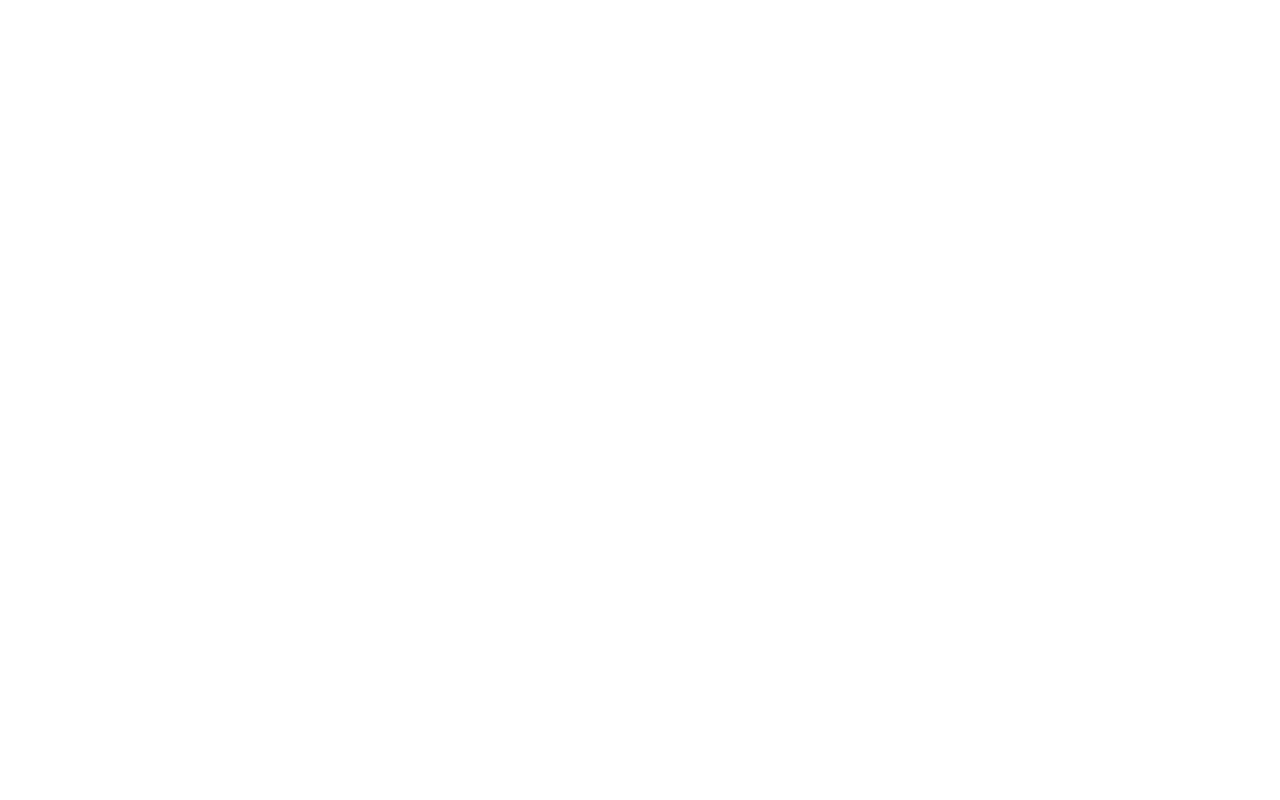
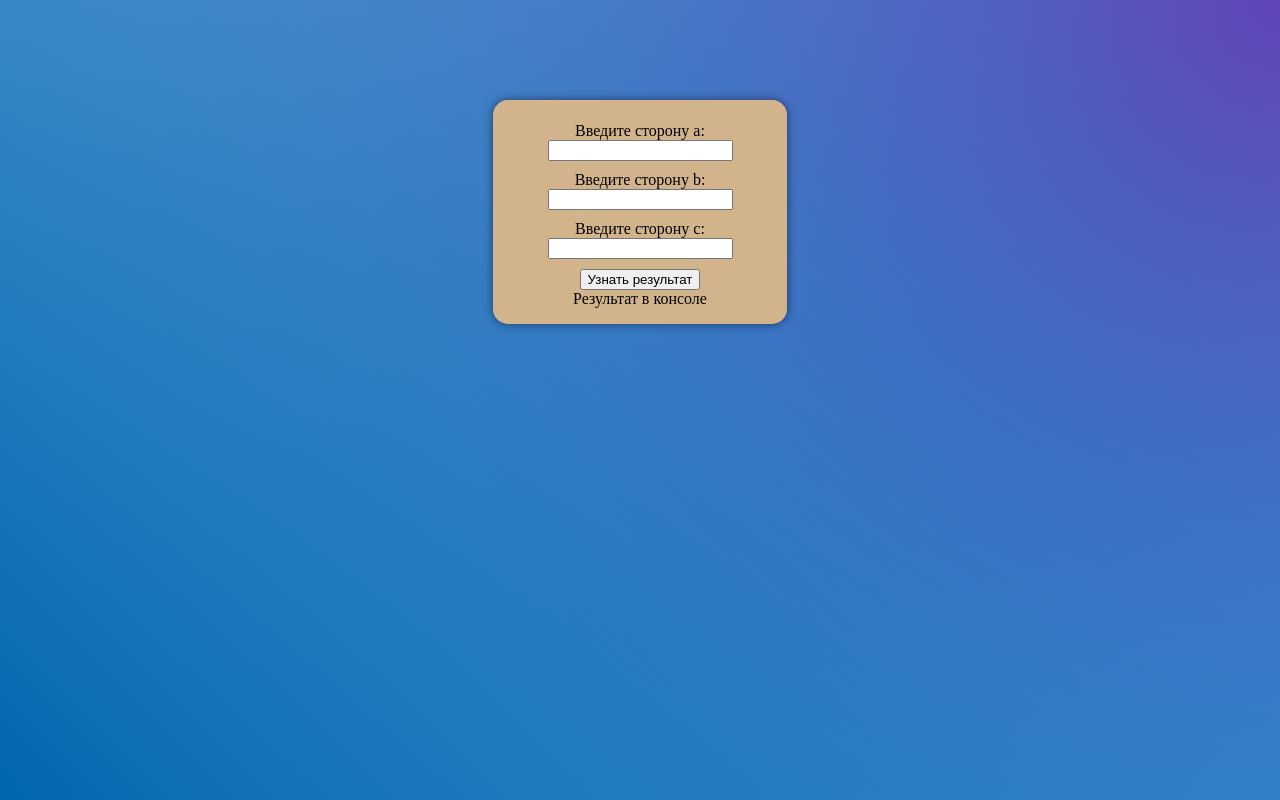
Before and after one commit to wrublik93/FD2-JavaScript, a plain HTML site: page lesson_5/homework_5/triangle/index.html in a window 1280 px wide. Drawn offline with Linux system fonts and the light colour scheme.

Commit message:
complete triangle

```diff
--- a/lesson_5/homework_5/triangle/index.html
+++ b/lesson_5/homework_5/triangle/index.html
@@ -2,10 +2,40 @@
 <html lang="en">
 <head>
     <meta charset="UTF-8">
-    <title>Title</title>
+    <title>Triangle</title>
+    <link rel="stylesheet" href="./style.css">
 </head>
 <body>
-
-<script src="script.js" type="application/javascript"></script>
+<div class="mainPage">
+    <div class="triangle">
+        <div class="calculatorLine">
+            <label>
+                Введите сторону a:
+                <input type="text" id="sideA">
+            </label>
+        </div>
+        <div class="calculatorLine">
+            <label>
+                Введите сторону b:
+                <input type="text" id="sideB">
+            </label>
+        </div>
+        <div class="calculatorLine">
+            <label>
+                Введите сторону c:
+                <input type="text" id="sideC">
+            </label>
+        </div>
+        <div>
+            <label>
+                <input type="button" value="Узнать результат" onclick="triangle(x, y, z)">
+            </label>
+        </div>
+        <div>
+            Результат в консоле
+        </div>
+    </div>
+</div>
+<script src="./script.js" type="application/javascript"></script>
 </body>
 </html>
--- a/lesson_5/homework_5/triangle/script.js
+++ b/lesson_5/homework_5/triangle/script.js
@@ -1,30 +1,32 @@
-function triangle(x,y,z) {
-    var arr = [x,y,z];
+var x = document.getElementById('sideA').value;
+var y = document.getElementById('sideB').value;
+var z = document.getElementById('sideC').value;
+
+function triangle(x, y, z) {
+    x = parseInt(document.getElementById('sideA').value);
+    y = parseInt(document.getElementById('sideB').value);
+    z = parseInt(document.getElementById('sideC').value);
+
+    let arr = [x,y,z];
     function compareNumeric(m, n) {
         if (m > n) return 1;
         if (m < n) return -1;
     }
     arr.sort(compareNumeric);
-    console.log('Массив отсортированных чисел: '+ arr.sort(compareNumeric));
-    var a = arr[0];
-    var b = arr[1];
-    var c = arr[2];
-    var sum = Math.pow(a,2)+ Math.pow(b,2);
-    var big = Math.pow(c, 2);
+    let a = arr[0];
+    let b = arr[1];
+    let c = arr[2];
+    let sum = Math.pow(a,2)+ Math.pow(b,2);
+    let big = Math.pow(c, 2);
     if(((a+b)<=c)||((a+c)<=b)||((b+c)<=a)) {
-        console.log('не существует')
+        console.log('Треугольник не существует')
     } else {
         if (sum === big) {
-            console.log('прямоугольный')
+            console.log('Треугольник прямоугольный')
         } else if (sum < big) {
-            console.log('тупоугольный')
+            console.log('Треугольник тупоугольный')
         } else if (sum > big) {
-            console.log('остроугольный')
+            console.log('Треугольник остроугольный')
         }
     }
 }
-
-console.log(triangle(4,6,2));
-console.log(triangle(14,10,8));
-console.log(triangle(9,8,10));
-console.log(triangle(8,6,10));
--- /dev/null
+++ b/lesson_5/homework_5/triangle/style.css
@@ -0,0 +1,32 @@
+body {
+    padding: 0;
+    margin: 0;
+}
+
+.mainPage {
+    display: flex;
+    flex-direction: column;
+    justify-content: space-between;
+    margin: 0;
+    min-height: calc(100vh);
+    width: 100%;
+    background: linear-gradient(47.41deg, #0066B0 0.46%, rgba(130, 212, 197, 0) 100%), radial-gradient(1848.24px at 100% 0%, #6244B8 0%, rgba(64, 35, 126, 0) 100%), radial-gradient(2388.70px at 130.06% 52.06%, #00F0FF 0%, rgba(76, 44, 145, 0) 100%);
+}
+
+.triangle {
+    width: 270px;
+    height: 200px;
+    border: 2px solid tan;
+    margin: 100px auto 0;
+    padding: 10px;
+    text-align: center;
+    border-radius: 15px;
+    background-color: tan;
+    box-shadow: 0 0 10px rgba(0, 0, 0, 0.5);
+}
+
+.calculatorLine {
+    margin: 10px 0;
+    display: flex;
+    justify-content: space-between;
+}
```
Also changed, not shown: lesson_5/homework_5/calculator/index.html (+1 -1 lines).
